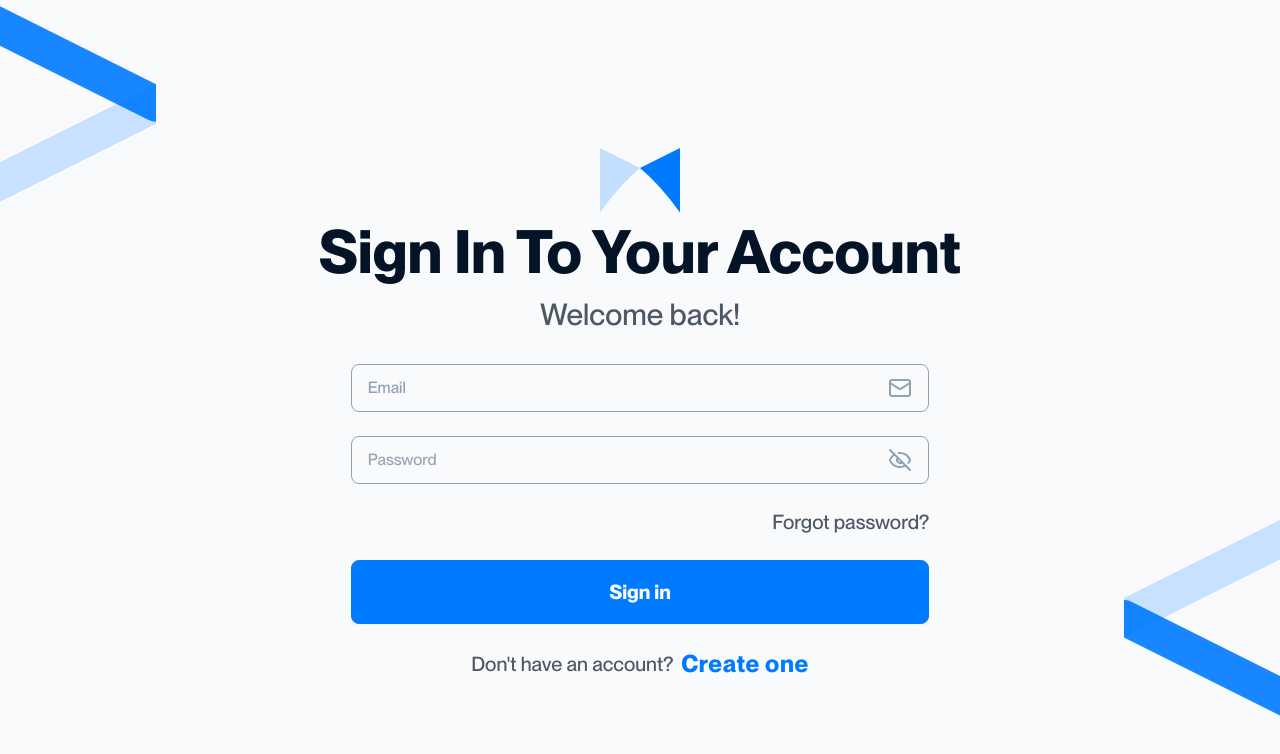
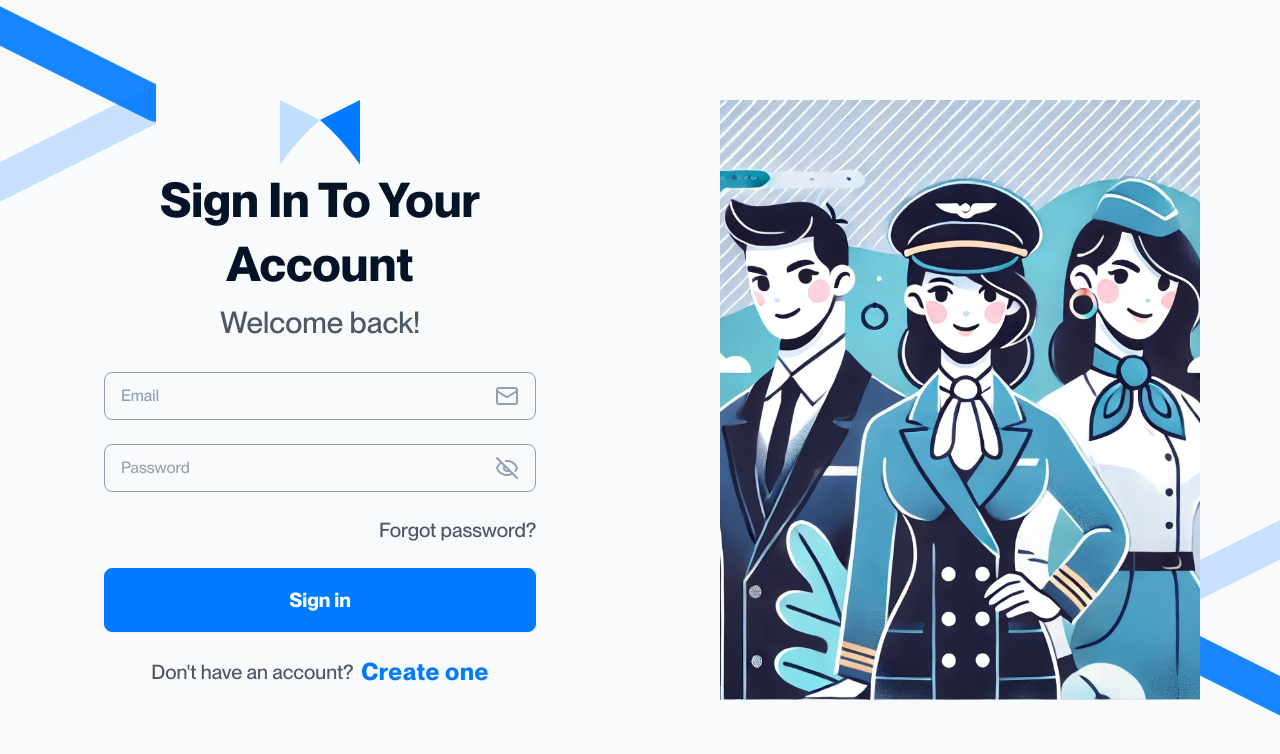
Before and after one commit to LofftApp/crew-swaps-web, a React (Vite) app: page /signin in a window 1280 px wide. Shown: the top 754 px of the page. Built offline with nearby package versions, Linux system fonts and the light colour scheme.

Commit message:
image in sign in page

```diff
--- a/src/pages/signIn/SignInPage.tsx
+++ b/src/pages/signIn/SignInPage.tsx
@@ -4,6 +4,7 @@ import { Link } from "react-router";
 import { Eye, EyeOff, Mail } from "lucide-react";
 import Logo from "../../components/Logo";
 import { useState } from "react";
+import image1 from "../../assets/illustration/illustration-1.png";
 
 function SignInPage() {
   const [showPassword, setShowPassword] = useState(false);
@@ -18,16 +19,16 @@ function SignInPage() {
   console.log(email, password);
 
   return (
-    <div className="relative mx-auto flex min-h-screen flex-col items-center overflow-hidden">
+    <div className="max-h-1/2 relative mx-auto flex min-h-screen flex-col items-center overflow-hidden lg:grid lg:grid-cols-2">
       {/* Left Image */}
       <BgImage className="absolute left-0 top-0 -translate-x-1/3 transform md:-translate-x-1/4" />
       {/* Right Image */}
-      <BgImage className="2xs:translate-y-[250%] bottom-0 right-0 top-0 translate-x-1/3 translate-y-[230%] rotate-180 transform xs:translate-y-[600px] md:translate-x-1/4 md:translate-y-[235%] lg:translate-y-[247%]" />
 
-      <div className="2xs:mt-20 3xs:mt-14 mt-5 flex max-w-screen-2xl flex-col items-center justify-center gap-2 p-12 xs:mt-20 xs:gap-4 xs:p-8 md:gap-6 md:p-12 lg:gap-8 xl:p-20">
+      <div className="2xs:mt-20 3xs:mt-14 mt-5 flex max-w-screen-2xl flex-col items-center justify-center gap-2 p-12 xs:mt-20 xs:gap-4 xs:p-8 md:gap-6 md:p-12 lg:mt-0 lg:gap-8 xl:p-20">
+        <BgImage className="2xs:translate-y-[250%] bottom-0 right-0 top-0 translate-x-1/3 translate-y-[230%] rotate-180 transform xs:translate-y-[600px] md:translate-x-1/4 md:translate-y-[235%] lg:translate-y-[247%]" />
         <div className="flex flex-col gap-2">
           <Logo className="h-12 w-12 lg:h-16 lg:w-16 xl:h-20 xl:w-20" />
-          <h1 className="text-center text-2xl font-semibold capitalize leading-[3.5rem] xs:text-4xl md:text-5xl md:leading-[4rem] lg:text-6xl lg:leading-[4.5rem] 2xl:text-7xl 2xl:leading-[5rem]">
+          <h1 className="text-center text-2xl font-semibold capitalize leading-[3.5rem] xs:text-4xl md:text-5xl md:leading-[4rem] lg:text-5xl lg:leading-[4rem] 2xl:text-7xl 2xl:leading-[5rem]">
             Sign in to your account
           </h1>
           <p className="text-center text-base font-medium text-base-content/70 xs:text-lg md:text-2xl lg:text-3xl 2xl:text-4xl">
@@ -88,6 +89,14 @@ function SignInPage() {
           </div>
         </div>
       </div>
+
+      <div className="hidden p-0 text-center text-base text-base-content/70 xs:text-lg md:p-12 lg:block xl:p-20">
+        <img
+          src={image1}
+          alt=""
+          className="h-[600px] w-[500px] object-cover object-center 2xl:h-[700px] 2xl:w-[600px]"
+        />
+      </div>
     </div>
   );
 }
```
Also changed, not shown: src/assets/illustration/illustration-1.png (added).
